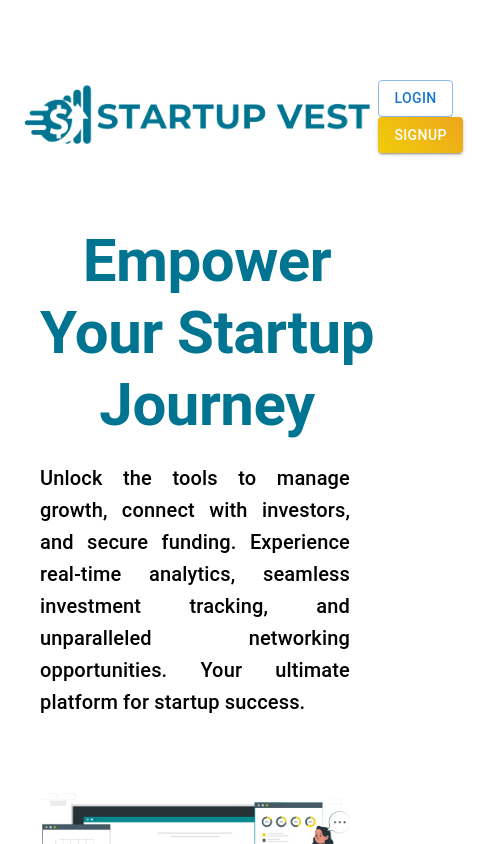
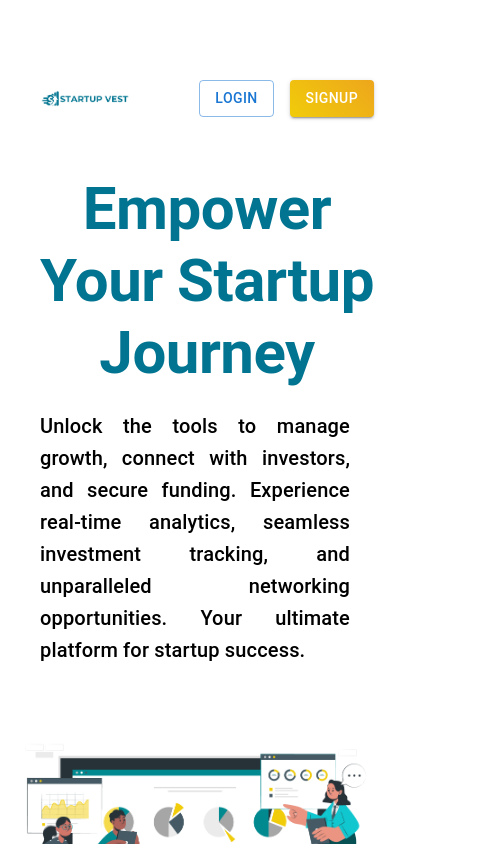
Before and after one commit to XenoviaaaFritzyyy/StartUp-Vest-Front, a React (Create React App) app: page / in a window 390 px wide. Shown: the top 844 px of the page, 487 px wide, since content can reach past the window. Built offline with nearby package versions, Linux system fonts and the light colour scheme.

Commit message:
minor change landing

```diff
--- a/src/Components/LandingPage.js
+++ b/src/Components/LandingPage.js
@@ -7,7 +7,7 @@ const LandingPage = () => {
 
   useEffect(() => {
     const handleResize = () => {
-      setIsLargeScreen(window.innerWidth > 768);
+      setIsLargeScreen(window.innerWidth > 1024);
     };
 
     handleResize();
@@ -27,13 +27,11 @@ const LandingPage = () => {
           alignItems: 'center',
           pt: 5,
         }}>
-
-        <Box>
-          <Box component="img"
-            src="/images/logoStartUp.png"
-            alt="Startup Vest Logo"
-            sx={{ height: 69 }}/>
-        </Box>
+        <Box component="img"
+          src="/images/logoStartUp.png"
+          alt="Startup Vest Logo"
+          sx={{ width: '25%', height: 'auto', ml: 3 }}
+        />
 
         <Box>
           <Button component={Link} to="/login" variant="outlined" color="primary" sx={{ mr: 2 }}>
@@ -45,7 +43,7 @@ const LandingPage = () => {
             variant="contained"
             sx={{
               backgroundImage: 'linear-gradient(45deg, #F1CC0A, #EDA61C)',
-              color: '#FFFFFF', mr: 3
+              color: '#FFFFFF'
             }}>
             Signup
           </Button>
@@ -86,7 +84,7 @@ const LandingPage = () => {
               width: '50%',
               height: '15px',
               backgroundColor: 'rgba(0, 116, 144, 1)',
-              borderRadius: ' 0 10px 0 0',
+              borderRadius: '0 10px 0 0',
               zIndex: 10,
             }}/>
 
@@ -97,13 +95,13 @@ const LandingPage = () => {
               width: '25px',
               height: '50%',
               backgroundColor: 'rgba(0, 116, 144, 1)',
-              borderRadius: ' 0 10px 0 0',
+              borderRadius: '0 10px 0 0',
               zIndex: 10,
             }}/>
         </>
       )}
 
-      <Grid container spacing={4} sx={{ mt: 5 }}>
+      <Grid container spacing={4} sx={{ mt: 3 }}>
         <Grid item xs={12} md={6}>
           <Box sx={{
               display: 'flex',
@@ -124,7 +122,7 @@ const LandingPage = () => {
 
         <Grid item xs={12} md={6}>
           <Box sx={{ display: 'flex', justifyContent: 'center', alignItems: 'center', height: '100%' }}>
-            <Box component="img" src="/images/startup_illustration.png" alt="Startup Illustration" sx={{ width: '100%', maxWidth: '800px' }} />
+            <Box component="img" src="/images/startup_illustration.png" alt="Startup Illustration" sx={{ width: '110%', maxWidth: '800px' }} />
           </Box>
         </Grid>
       </Grid>
```
